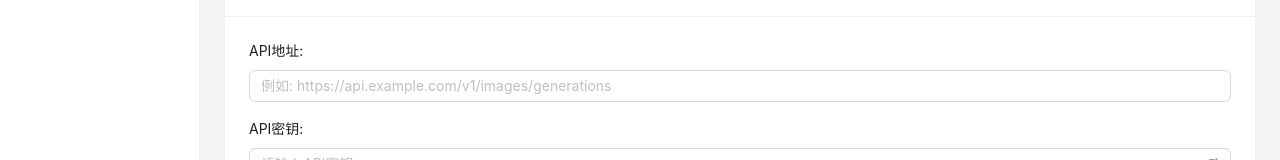
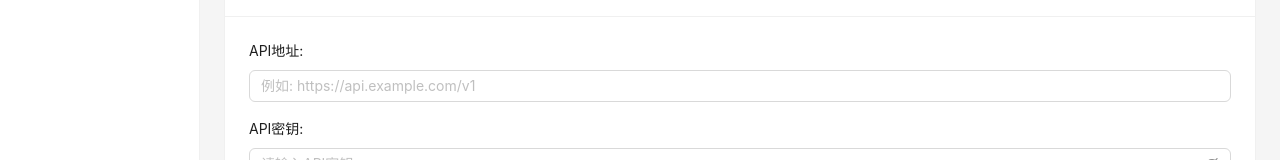
Before and after one commit to CrystalSight/WenjingOpenImg, a React (Vite) app: page / in a window 1280 px wide. Both pictures are taken after a click on the item "基础配置". Shown: the part 606-766 px from the top of the page. Built offline with nearby package versions, Linux system fonts and the light colour scheme.

Commit message:
refactor: 移除API请求payload中硬编码的n和size参数
移除默认payload中的n和size字段,这些参数不是必须的,应该由用户在自定义模型参数JSON中配置,使API请求更符合OpenAI兼容规范

```diff
--- a/src/App.tsx
+++ b/src/App.tsx
@@ -367,8 +367,6 @@ function App() {
       const payload = {
         model: selectedModel,
         prompt: fullPrompt,
-        n: 1,
-        size: "1024x1024",
         ...extraParams
       };
 
@@ -645,7 +643,7 @@ function App() {
           <div>
             <label style={{ display: 'block', marginBottom: 8 }}>API地址:</label>
             <Input
-              placeholder="例如: https://api.example.com/v1/images/generations"
+              placeholder="例如: https://api.example.com/v1"
               value={apiUrl}
               onChange={(e) => setApiUrl(e.target.value)}
             />
```
